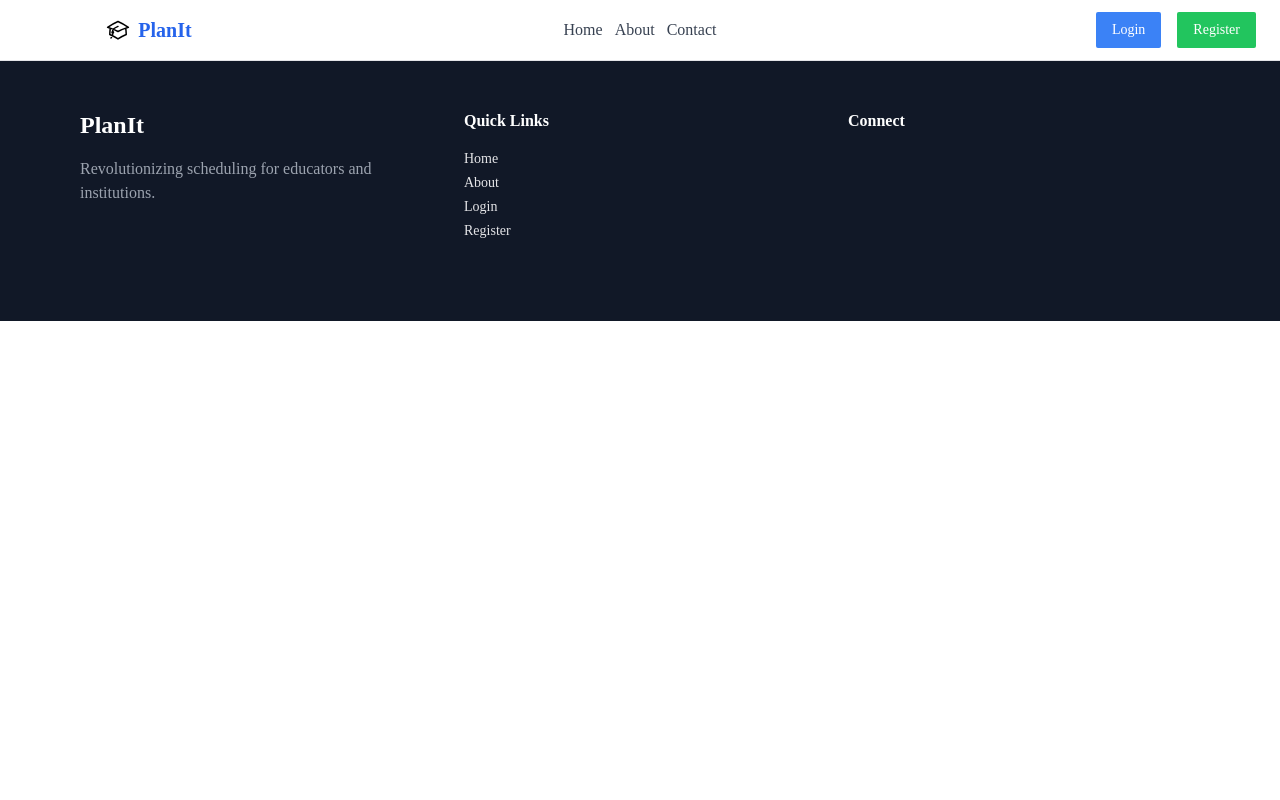
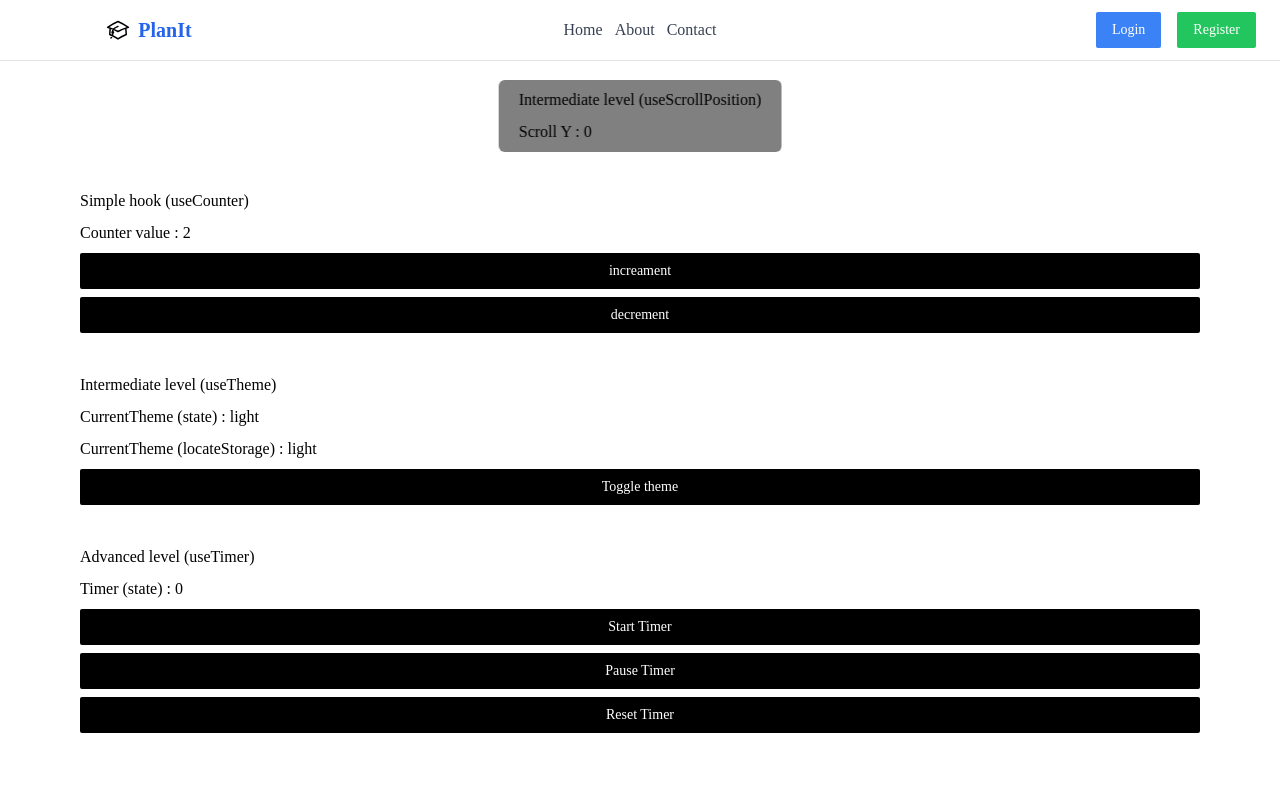
Before and after one commit to DarkRajeshow/Timetable-generator, a React (Vite) app in the folder frontend/: page /practice in a window 1280 px wide. Shown: the top 800 px of the page. Built offline with nearby package versions, Linux system fonts and the light colour scheme; no server answers; a web font is replaced by a local one.

Commit message:
Configured project to deployment.

```diff
--- a/frontend/src/App.jsx
+++ b/frontend/src/App.jsx
@@ -26,6 +26,7 @@ import AboutPage from './pages/AboutPage';
 import Footer from './components/common/Footer';
 import ContactPage from './pages/ContactPage';
 import ContactMessagesPage from './pages/ContactMessagesPage';
+import Practice from './pages/Practice';
 
 // Authentication Context
 export const AuthContext = React.createContext({
@@ -74,6 +75,7 @@ const App = () => {
             <Route path="/" element={<HomePage />} />
             <Route path="/about" element={<AboutPage />} />
             <Route path="/contact" element={<ContactPage />} />
+            <Route path="/practice" element={<Practice />} />
 
             <Route
               path="/login"
--- a/frontend/src/components/create/WeeklySetup.jsx
+++ b/frontend/src/components/create/WeeklySetup.jsx
@@ -417,7 +417,7 @@ const WeeklySetup = () => {
                                                 {binding.type.charAt(0).toUpperCase() + binding.type.slice(1)}
                                             </div>
                                             <div className='py-2 sm:py-3 bg-white rounded-sm'>
-                                                <span className="font-medium">Target slots:</span>{' '}
+                                                <span className="font-medium">Target {binding.type}s:</span>{' '}
                                                 {binding.total}
                                             </div>
                                             <div className='py-2 sm:py-3 bg-white rounded-sm'>
--- /dev/null
+++ b/frontend/src/hooks/useCounter.js
@@ -0,0 +1,22 @@
+import { useState } from "react"
+
+export const useCounter = (
+    initial = 0,
+    step = 1
+) => {
+    const [counter, setCounter] = useState(initial)
+
+    const increament = () => {
+        setCounter((prev) => prev + step)
+    }
+
+    const decrement = () => {
+        setCounter((prev) => prev - step)
+    }
+
+    return {
+        counter,
+        increament,
+        decrement
+    }
+}
--- /dev/null
+++ b/frontend/src/hooks/useScrollPosition.js
@@ -0,0 +1,35 @@
+import { useEffect, useState } from "react"
+
+export const useScrollPosition = () => {
+
+    const [scrollY, setScrollY] = useState(window.scrollY)
+    const [scrollColor, setScrollColor] = useState('gray')
+
+
+    useEffect(() => {
+        const handleScroll = () => {
+            setScrollY(window.scrollY)
+
+            if (window.scrollY < 100) {
+                setScrollColor('gray')
+            }
+            else if (window.scrollY < 200) {
+                setScrollColor('yellow')
+            }
+            else if (window.scrollY < 300) {
+                setScrollColor('orange')
+            }
+            else {
+                setScrollColor('red')
+            }
+        }
+        document.addEventListener('scroll', handleScroll)
+
+        return () => document.removeEventListener('scroll', handleScroll)
+    }, [])
+
+    return {
+        scrollY,
+        scrollColor
+    }
+}
--- /dev/null
+++ b/frontend/src/hooks/useTheme.js
@@ -0,0 +1,34 @@
+import { useEffect, useState } from "react"
+
+export const useTheme = () => {
+
+    const [currentTheme, setCurrentTheme] = useState('light')
+
+
+    useEffect(() => {
+        const persistedCurrentTheme = localStorage.getItem('currentTheme');
+        if (persistedCurrentTheme) {
+            setCurrentTheme(persistedCurrentTheme)
+        }
+        else {
+            localStorage.setItem('currentTheme', 'light')
+        }
+    }, [])
+
+    const toggleTheme = () => {
+        if (currentTheme === "dark") {
+            setCurrentTheme("light")
+            localStorage.setItem('currentTheme', 'light')
+
+        }
+        else {
+            setCurrentTheme('dark')
+            localStorage.setItem('currentTheme', 'dark')
+        }
+    }
+
+    return {
+        toggleTheme,
+        currentTheme
+    }
+}
--- /dev/null
+++ b/frontend/src/hooks/useTimer.js
@@ -0,0 +1,36 @@
+import { useEffect, useRef, useState } from "react"
+
+export const useTimer = () => {
+    const [timer, setTimer] = useState(0)
+    const intervalId = useRef(null)
+
+
+    const increaseTimer = () => {
+        setTimer((pre) => pre + 1)
+    }
+
+    const startTimer = () => {
+        intervalId.current = setInterval(increaseTimer, 1000)
+    }
+
+    const pauseTimer = () => {
+        clearInterval(intervalId.current)
+    }
+
+    const resetTimer = () => {
+        // clearInterval(intervalId.current)
+        setTimer(0)
+    }
+
+    useEffect(() => {
+        return () => clearInterval(intervalId.current); // ✅ Cleanup interval on unmount
+    }, []);
+
+
+    return {
+        timer,
+        startTimer,
+        pauseTimer,
+        resetTimer
+    }
+}
--- /dev/null
+++ b/frontend/src/pages/Practice.jsx
@@ -0,0 +1,52 @@
+import React from 'react'
+import { useCounter } from '../hooks/useCounter';
+import { useTheme } from '../hooks/useTheme';
+import { useScrollPosition } from '../hooks/useScrollPosition';
+import { useTimer } from '../hooks/useTimer';
+
+function Practice() {
+
+    const { counter, increament, decrement } = useCounter(2, 10)
+    const { currentTheme, toggleTheme } = useTheme()
+    const { scrollY, scrollColor } = useScrollPosition()
+    const { startTimer, pauseTimer, resetTimer, timer } = useTimer()
+
+    return (
+        <main className='min-h-screen relative px-20 py-10 flex flex-col gap-10 pt-32'>
+            <div className='flex flex-col gap-2'>
+                <h1>Simple hook (useCounter)</h1>
+                <div>Counter value : {counter}</div>
+                <button onClick={increament} className='bg-black'>increament</button>
+                <button onClick={decrement} className='bg-black'>decrement</button>
+            </div>
+
+
+            <div className='flex flex-col gap-2'>
+                <h1>Intermediate level (useTheme)</h1>
+                <div>CurrentTheme (state) : {currentTheme}</div>
+                <div>CurrentTheme (locateStorage) : {localStorage.getItem('currentTheme')}</div>
+                <button onClick={toggleTheme} className='bg-black'>Toggle theme</button>
+            </div>
+
+
+            <div style={{
+                backgroundColor: scrollColor
+            }} className={`fixed top-20 py-2 -translate-x-1/2 left-1/2 rounded-md backdrop-blur-lg px-5 flex flex-col gap-2`}>
+                <h1>Intermediate level (useScrollPosition)</h1>
+                <div>Scroll Y : {Math.round(scrollY)}</div>
+            </div>
+
+            <div className='flex flex-col gap-2'>
+                <h1>Advanced level (useTimer)</h1>
+                <div>Timer (state) : {timer}</div>
+                <button onClick={startTimer} className='bg-black'>Start Timer</button>
+                <button onClick={pauseTimer} className='bg-black'>Pause Timer</button>
+                <button onClick={resetTimer} className='bg-black'>Reset Timer</button>
+            </div>
+
+
+        </main>
+    )
+}
+
+export default Practice;
```
Also changed, not shown: frontend/vercel.json (added), 2 other files (tests, documents, lock files or other folders).
